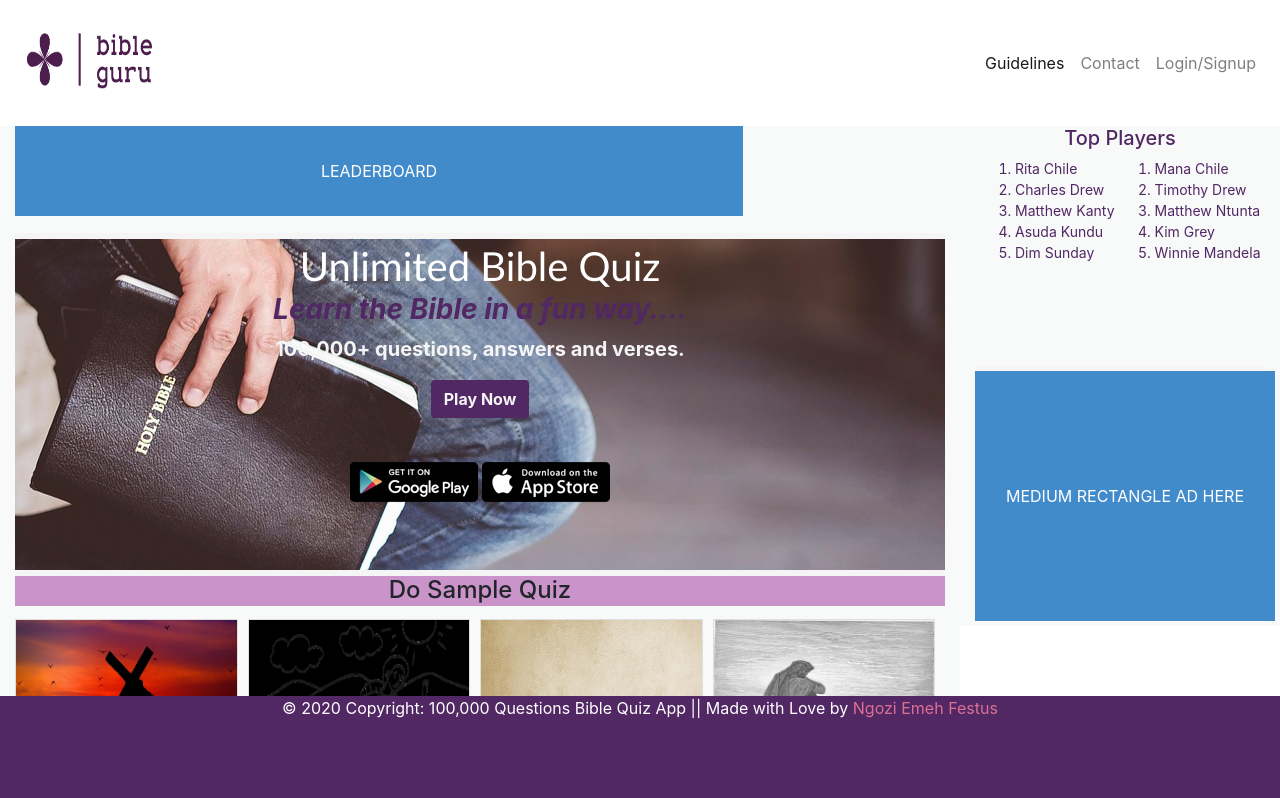
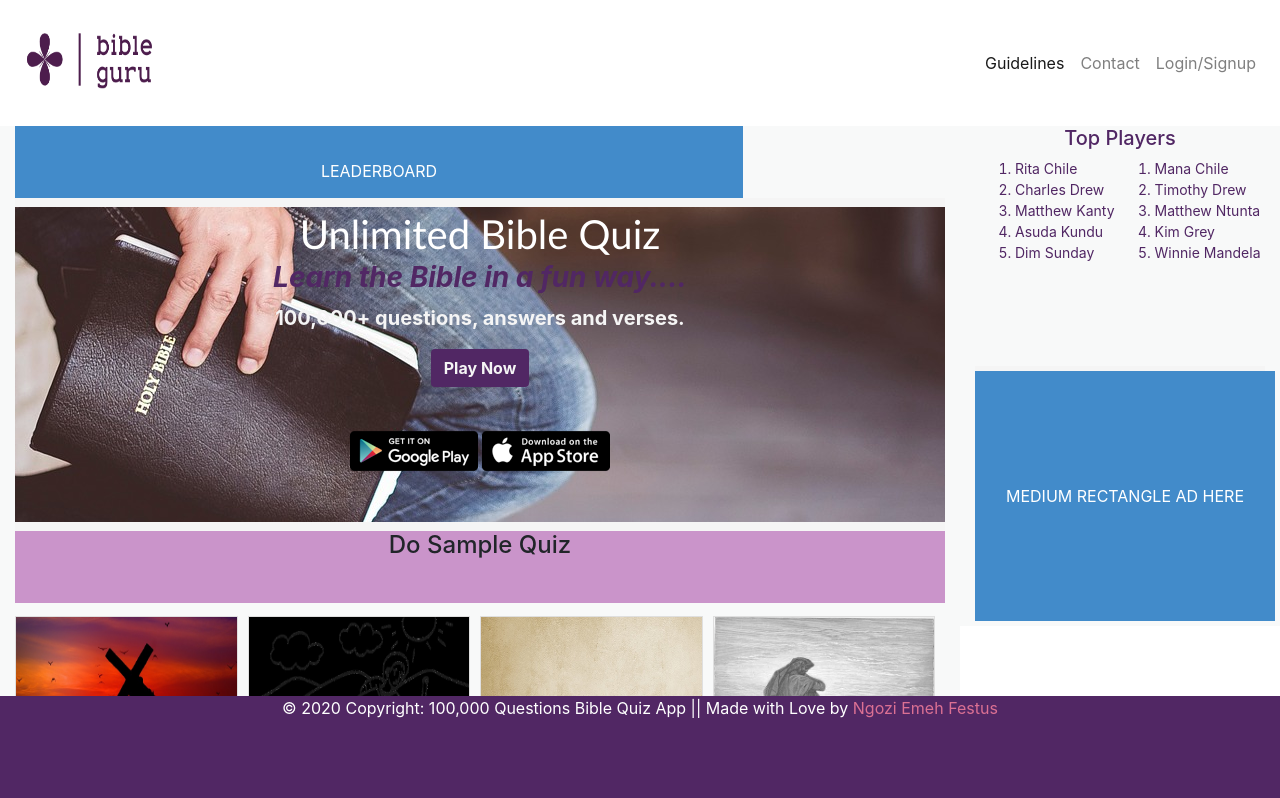
Before and after one commit to NgoziEmeh/Bible-quiz-web-app-frontend, an Angular app: page / in a window 1280 px wide. Shown: the top 798 px of the page. Built offline with nearby package versions, Linux system fonts and the light colour scheme.

Commit message:
home second area

```diff
--- a/src/app/home/home.component.css
+++ b/src/app/home/home.component.css
@@ -1,6 +1,6 @@
 
 .flex-container-left{
-    height: 600px;
+    height: 900px;
     display: flex;
     flex-direction: column;
     /* background: #F4F6F6; */
@@ -19,7 +19,7 @@
 }
 /* Left area */
 .leaderboard-holder{
-    height: 18%;
+    height: 8%;
 }
 .mobilead-holder{
     display: none;
@@ -28,11 +28,11 @@
     display: none;
 }
 .smaller-squares{
-    height: 25%;
+    height: 40%;
 }
 
 .main-area{
-    height: 56%;
+    height: 35%;
     background: url('../../assets/bibleheader3.JPEG') center center no-repeat;
 
 }
@@ -252,12 +252,7 @@ li{
 
 
 }
-    /* Top player scores */
 
-    .playerscores{
-        width: 100%;
-        height: 1300px;
-    }
 
  /* Small Squares - Sample Quiz */
 
@@ -449,3 +444,12 @@ li{
           font-size: 20px;
       }
   }
+
+/* Text area  and adverts*/
+
+
+     .second-area{
+        width: 100%;
+        height: 1300px;
+        background: #CA94CA;
+    }
--- a/src/app/home/home.component.html
+++ b/src/app/home/home.component.html
@@ -195,8 +195,8 @@
 
 
         <div class="space-in-between"></div>
-        <div class="space-in-between"></div>
-        <div class="playerscores"></div>
+
+        <div class="second-area"></div>
 
         <div class="footer_area">
                 <app-footer></app-footer>
```
